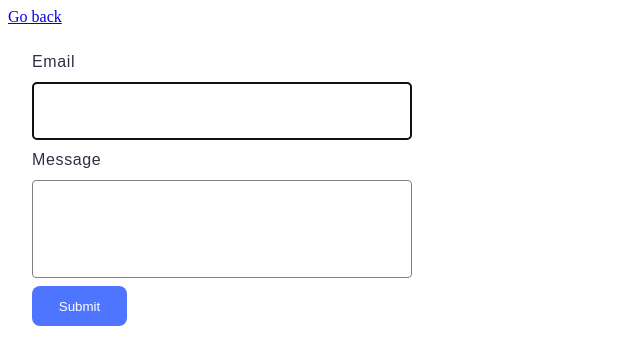
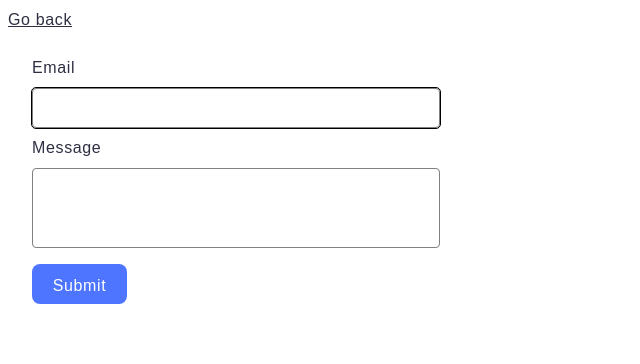
Before and after one commit to svitlanahavrylets/goit-js-hw-09, a website built with Vite: page src/2-form.html in a window 1280 px wide. Shown: the whole page, without its empty margins (0-640 px from the left). Built offline with nearby package versions, Linux system fonts and the light colour scheme.

Commit message:
add all style

```diff
--- a/src/css/1-gallery.css
+++ b/src/css/1-gallery.css
@@ -1,3 +1,11 @@
+a {
+  font-family: 'Montserrat', sans-serif;
+  font-weight: 400;
+  font-size: 16px;
+  line-height: 1.5;
+  letter-spacing: 0.04em;
+  color: #2e2f42;
+}
 ul,
 ol {
   margin-top: 0;
--- a/src/css/2-form.css
+++ b/src/css/2-form.css
@@ -1,3 +1,11 @@
+a {
+  font-family: 'Montserrat', sans-serif;
+  font-weight: 400;
+  font-size: 16px;
+  line-height: 1.5;
+  letter-spacing: 0.04em;
+  color: #2e2f42;
+}
 .feedback-form {
   font-family: 'Montserrat', sans-serif;
   font-weight: 400;
@@ -7,50 +15,65 @@
   color: #2e2f42;
   display: flex;
   flex-direction: column;
-  margin: 24px;
-  gap: 8px;
   width: 408px;
   max-height: 296px;
+  border-radius: 8px;
+  padding: 24px;
 }
+.feedback-form label {
+  display: block;
+  max-width: 100%;
+}
+/* .feedback-form textarea,
+.feedback-form input {
+  display: block;
+  width: 100%;
+  box-sizing: border-box;
+  border-radius: 4px;
+  border: 1px solid #808080;
+  padding: 8px 16px;
+} */
+
 .feedback-form input {
   border: 1px solid #808080;
   border-radius: 4px;
-  width: 360px;
+  width: 100%;
   height: 40px;
-  display: flex;
-  flex-direction: column;
-  padding-top: 8px;
-  padding-bottom: 8px;
-  padding-left: 16px;
-  padding-right: auto;
+  display: block;
+  padding: 8px 16px;
   color: #2e2f42;
   margin-top: 8px;
+  box-sizing: border-box;
+  margin-bottom: 8px;
 }
 
 .feedback-form textarea {
+  box-sizing: border-box;
   border: 1px solid #808080;
   border-radius: 4px;
-  width: 360px;
+  width: 100%;
   height: 80px;
-  display: flex;
-  flex-direction: column;
-  padding-top: 8px;
-  padding-bottom: 8px;
-  padding-left: 16px;
-  padding-right: auto;
+  display: block;
+  padding: 8px 16px;
   color: #2e2f42;
   margin-top: 8px;
   resize: none;
+  margin-bottom: 16px;
 }
 
 .feedback-form input:hover,
-.feedback-form input:focus .feedback-form textarea:hover,
+.feedback-form input:focus,
+.feedback-form textarea:hover,
 .feedback-form textarea:focus {
-  border: #000;
+  outline: 1px solid #000;
 }
 
 .feedback-form button {
+  display: inline-block;
   font-weight: 500;
+  font-size: 16px;
+  line-height: 1.5;
+  letter-spacing: 0.04em;
   color: #fff;
   border-radius: 8px;
   border-color: transparent;
--- a/src/css/styles.css
+++ b/src/css/styles.css
@@ -21,3 +21,13 @@
   -moz-osx-font-smoothing: grayscale;
   -webkit-text-size-adjust: 100%;
 }
+a {
+  display: flex;
+  flex-direction: column;
+  font-family: 'Montserrat', sans-serif;
+  font-weight: 400;
+  font-size: 16px;
+  line-height: 1.5;
+  letter-spacing: 0.04em;
+  color: #2e2f42;
+}
```
